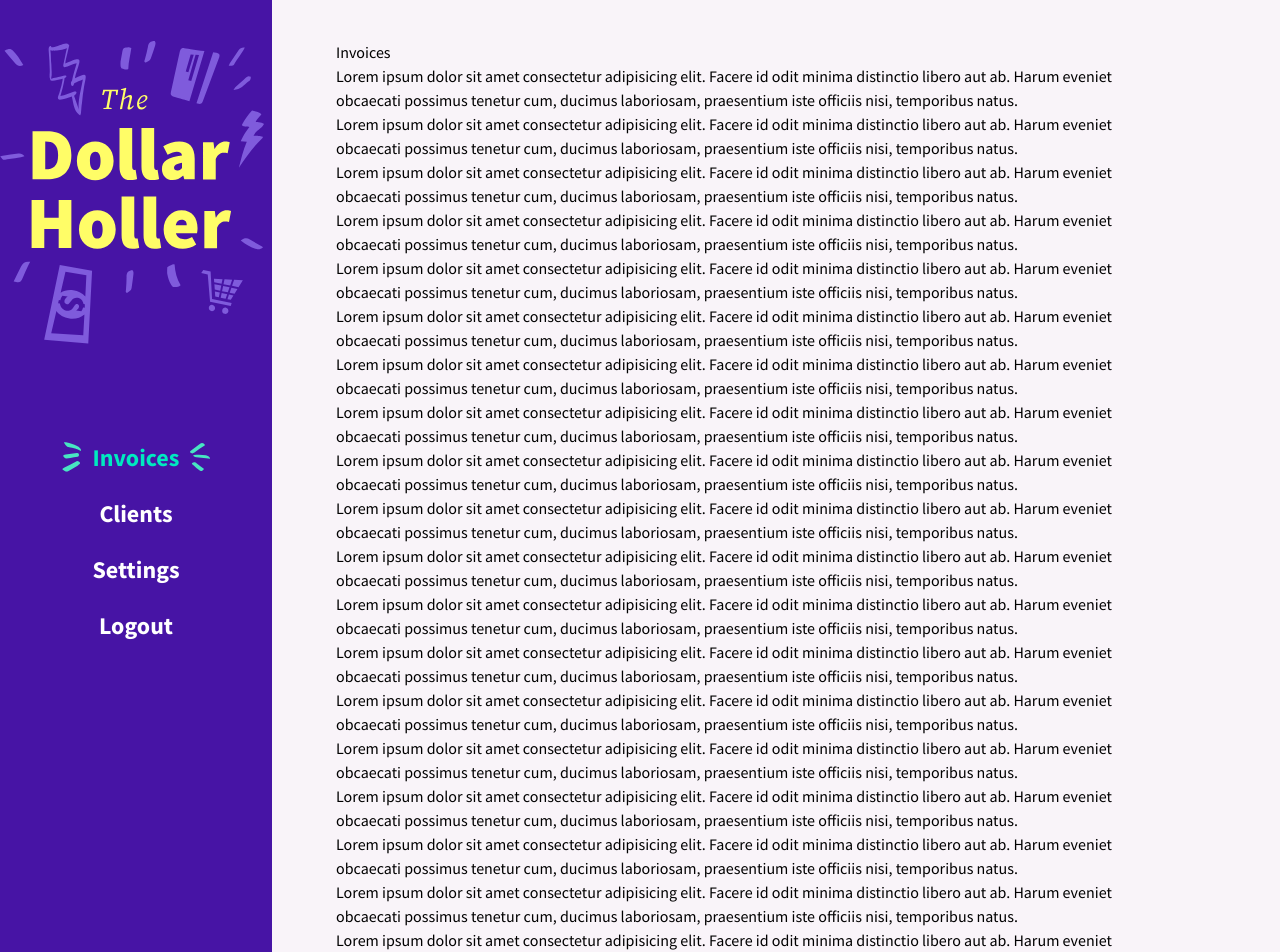
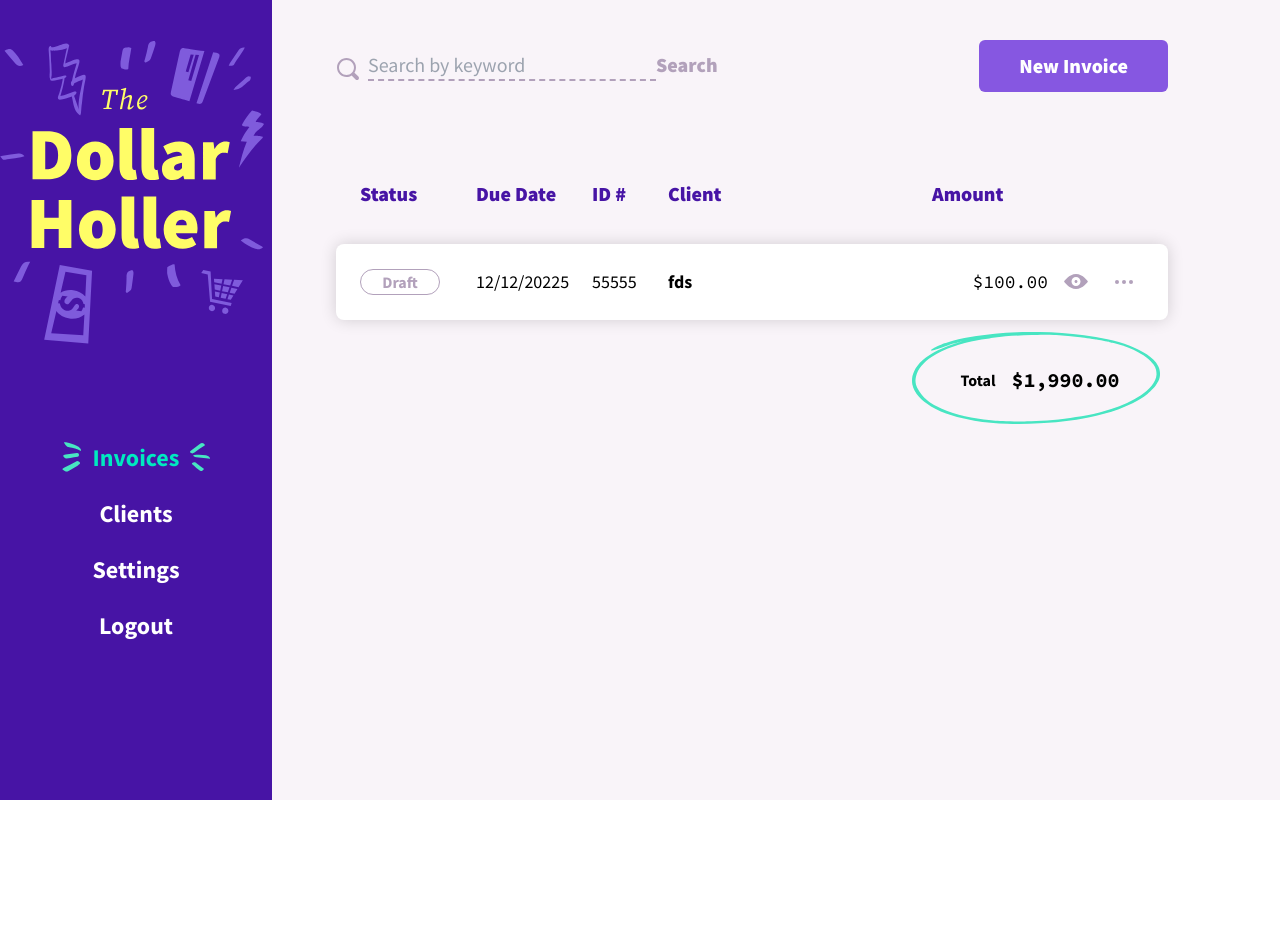
Before and after one commit to StanSkrivanek/dhsupa, a SvelteKit app: page /invoices in a window 1280 px wide. Shown: the top 952 px of the page. After the commit the page ends 800 px from the top, so only its background shows below. Built offline with nearby package versions, Linux system fonts and the light colour scheme.

Commit message:
Style Invoice table

```diff
--- a/src/app.css
+++ b/src/app.css
@@ -13,4 +13,13 @@
   }
 }
 @layer components {
+  .invoice-table {
+    @apply w-full grid grid-cols-invoiceTable gap-x-4  px-4  mb-3;
+  }
 }
+
+@layer utilities {
+	.center {
+		@apply flex items-center justify-center;
+	}
+}
--- /dev/null
+++ b/src/lib/components/CircledAmount.svelte
@@ -0,0 +1,9 @@
+<script lang="ts">
+	export let label: string;
+	export let amount: string;
+</script>
+
+<div class="min-h-24 min-w-64 center float-right bg-circle bg-no-repeat">
+	<div class="mr-4 font-sansSerif font-bold" >{label}</div>
+	<div class="font-mono font-bold text-xl ">{amount}</div>
+</div>
--- /dev/null
+++ b/src/lib/components/Search.svelte
@@ -0,0 +1,18 @@
+<script lang="ts">
+  import Magnifyglass from '$lib/components/Icon/Magnifyglass.svelte';
+  // come stuff here
+</script>
+
+<div class="relative flex w-full items-baseline">
+  <div class="mr-2 mt-auto text-pastelPurple">
+    <Magnifyglass />
+  </div>
+  <input
+    type="text"
+    name="search"
+    id=""
+    placeholder="Search by keyword"
+    class="w-72 border-b-2 border-dashed border-b-pastelPurple bg-transparent font-sansSerif text-xl text-black outline-none focus:border-solid focus:border-b-lavenderIndigo"
+  />
+  <button class="font-sansSerif text-xl font-black text-pastelPurple">Search</button>
+</div>
--- /dev/null
+++ b/src/lib/components/Tag.svelte
@@ -0,0 +1,29 @@
+<script lang="ts">
+	export let label: 'draft' | 'sent' | 'current' | 'late' | 'paid' = 'draft';
+	export let className: string = '';
+	// variable `className` allow us to add more tailwind styles
+</script>
+<div
+	class={`text-md w-20 rounded-full border-1 border-pastelPurple text-center font-sansSerif font-bold capitalize text-pastelPurple ${className}`}
+	class:inverted={label === 'draft'}
+	class:success={label === 'sent' || label === 'current'}
+	class:alert={label === 'late'}
+	class:archive={label === 'paid'}
+>
+	{label}
+</div>
+
+<style lang="postcss">
+	.inverted {
+		@apply border-pastelPurple text-pastelPurple;
+	}
+	.success {
+		@apply border-robinEggBlue bg-robinEggBlue text-blueGem;
+	}
+	.alert {
+		@apply border-scarlet bg-scarlet text-goldenFizz;
+	}
+	.archive {
+		@apply border-pastelPurple bg-pastelPurple text-white;
+	}
+</style>
--- a/src/routes/(dashboard)/invoices/+page.svelte
+++ b/src/routes/(dashboard)/invoices/+page.svelte
@@ -1,117 +1,99 @@
-Invoices
+<script lang="ts">
+  import Search from '$lib/components/Search.svelte';
+  import Eye from '$lib/components/Icon/Eye.svelte';
+  import ThreeDots from '$lib/components/Icon/ThreeDots.svelte';
+  import Tag from '$lib/components/Tag.svelte';
+  import CircledAmount from '$lib/components/CircledAmount.svelte';
+  // come stuff here
+</script>
 
-<p>
-  Lorem ipsum dolor sit amet consectetur adipisicing elit. Facere id odit minima distinctio libero
-  aut ab. Harum eveniet obcaecati possimus tenetur cum, ducimus laboriosam, praesentium iste
-  officiis nisi, temporibus natus.
-</p>
-<p>
-  Lorem ipsum dolor sit amet consectetur adipisicing elit. Facere id odit minima distinctio libero
-  aut ab. Harum eveniet obcaecati possimus tenetur cum, ducimus laboriosam, praesentium iste
-  officiis nisi, temporibus natus.
-</p>
-<p>
-  Lorem ipsum dolor sit amet consectetur adipisicing elit. Facere id odit minima distinctio libero
-  aut ab. Harum eveniet obcaecati possimus tenetur cum, ducimus laboriosam, praesentium iste
-  officiis nisi, temporibus natus.
-</p>
-<p>
-  Lorem ipsum dolor sit amet consectetur adipisicing elit. Facere id odit minima distinctio libero
-  aut ab. Harum eveniet obcaecati possimus tenetur cum, ducimus laboriosam, praesentium iste
-  officiis nisi, temporibus natus.
-</p>
-<p>
-  Lorem ipsum dolor sit amet consectetur adipisicing elit. Facere id odit minima distinctio libero
-  aut ab. Harum eveniet obcaecati possimus tenetur cum, ducimus laboriosam, praesentium iste
-  officiis nisi, temporibus natus.
-</p>
-<p>
-  Lorem ipsum dolor sit amet consectetur adipisicing elit. Facere id odit minima distinctio libero
-  aut ab. Harum eveniet obcaecati possimus tenetur cum, ducimus laboriosam, praesentium iste
-  officiis nisi, temporibus natus.
-</p>
-<p>
-  Lorem ipsum dolor sit amet consectetur adipisicing elit. Facere id odit minima distinctio libero
-  aut ab. Harum eveniet obcaecati possimus tenetur cum, ducimus laboriosam, praesentium iste
-  officiis nisi, temporibus natus.
-</p>
-<p>
-  Lorem ipsum dolor sit amet consectetur adipisicing elit. Facere id odit minima distinctio libero
-  aut ab. Harum eveniet obcaecati possimus tenetur cum, ducimus laboriosam, praesentium iste
-  officiis nisi, temporibus natus.
-</p>
-<p>
-  Lorem ipsum dolor sit amet consectetur adipisicing elit. Facere id odit minima distinctio libero
-  aut ab. Harum eveniet obcaecati possimus tenetur cum, ducimus laboriosam, praesentium iste
-  officiis nisi, temporibus natus.
-</p>
-<p>
-  Lorem ipsum dolor sit amet consectetur adipisicing elit. Facere id odit minima distinctio libero
-  aut ab. Harum eveniet obcaecati possimus tenetur cum, ducimus laboriosam, praesentium iste
-  officiis nisi, temporibus natus.
-</p>
-<p>
-  Lorem ipsum dolor sit amet consectetur adipisicing elit. Facere id odit minima distinctio libero
-  aut ab. Harum eveniet obcaecati possimus tenetur cum, ducimus laboriosam, praesentium iste
-  officiis nisi, temporibus natus.
-</p>
-<p>
-  Lorem ipsum dolor sit amet consectetur adipisicing elit. Facere id odit minima distinctio libero
-  aut ab. Harum eveniet obcaecati possimus tenetur cum, ducimus laboriosam, praesentium iste
-  officiis nisi, temporibus natus.
-</p>
-<p>
-  Lorem ipsum dolor sit amet consectetur adipisicing elit. Facere id odit minima distinctio libero
-  aut ab. Harum eveniet obcaecati possimus tenetur cum, ducimus laboriosam, praesentium iste
-  officiis nisi, temporibus natus.
-</p>
-<p>
-  Lorem ipsum dolor sit amet consectetur adipisicing elit. Facere id odit minima distinctio libero
-  aut ab. Harum eveniet obcaecati possimus tenetur cum, ducimus laboriosam, praesentium iste
-  officiis nisi, temporibus natus.
-</p>
-<p>
-  Lorem ipsum dolor sit amet consectetur adipisicing elit. Facere id odit minima distinctio libero
-  aut ab. Harum eveniet obcaecati possimus tenetur cum, ducimus laboriosam, praesentium iste
-  officiis nisi, temporibus natus.
-</p>
-<p>
-  Lorem ipsum dolor sit amet consectetur adipisicing elit. Facere id odit minima distinctio libero
-  aut ab. Harum eveniet obcaecati possimus tenetur cum, ducimus laboriosam, praesentium iste
-  officiis nisi, temporibus natus.
-</p>
-<p>
-  Lorem ipsum dolor sit amet consectetur adipisicing elit. Facere id odit minima distinctio libero
-  aut ab. Harum eveniet obcaecati possimus tenetur cum, ducimus laboriosam, praesentium iste
-  officiis nisi, temporibus natus.
-</p>
-<p>
-  Lorem ipsum dolor sit amet consectetur adipisicing elit. Facere id odit minima distinctio libero
-  aut ab. Harum eveniet obcaecati possimus tenetur cum, ducimus laboriosam, praesentium iste
-  officiis nisi, temporibus natus.
-</p>
-<p>
-  Lorem ipsum dolor sit amet consectetur adipisicing elit. Facere id odit minima distinctio libero
-  aut ab. Harum eveniet obcaecati possimus tenetur cum, ducimus laboriosam, praesentium iste
-  officiis nisi, temporibus natus.
-</p>
-<p>
-  Lorem ipsum dolor sit amet consectetur adipisicing elit. Facere id odit minima distinctio libero
-  aut ab. Harum eveniet obcaecati possimus tenetur cum, ducimus laboriosam, praesentium iste
-  officiis nisi, temporibus natus.
-</p>
-<p>
-  Lorem ipsum dolor sit amet consectetur adipisicing elit. Facere id odit minima distinctio libero
-  aut ab. Harum eveniet obcaecati possimus tenetur cum, ducimus laboriosam, praesentium iste
-  officiis nisi, temporibus natus.
-</p>
-<p>
-  Lorem ipsum dolor sit amet consectetur adipisicing elit. Facere id odit minima distinctio libero
-  aut ab. Harum eveniet obcaecati possimus tenetur cum, ducimus laboriosam, praesentium iste
-  officiis nisi, temporibus natus.
-</p>
-<p>
-  Lorem ipsum dolor sit amet consectetur adipisicing elit. Facere id odit minima distinctio libero
-  aut ab. Harum eveniet obcaecati possimus tenetur cum, ducimus laboriosam, praesentium iste
-  officiis nisi, temporibus natus.
-</p>
+<svelte:head>
+  <title>Invoices</title>
+</svelte:head>
+
+<div
+  class="mb-7 flex flex-col-reverse items-start justify-between gap-y-6 md:flex-row md:items-center lg:mb-16"
+>
+  <Search />
+  <div>
+    <button
+      class="relative translate-y-0 whitespace-nowrap rounded-md bg-lavenderIndigo px-5 py-2 font-sansSerif text-base font-black text-white shadow-colored transition-all duration-300 ease-in-out hover:-translate-y-0.5 hover:shadow-coloredHover lg:px-10 lg:py-3 lg:text-xl"
+    >
+      New Invoice</button
+    >
+  </div>
+</div>
+
+<!-- list of invoices -->
+<div>
+  <!-- header -->
+  <div class="table-header invoice-table text-daisyBush lg:grid lg:p-6">
+    <h3>Status</h3>
+    <h3>Due Date</h3>
+    <h3>ID #</h3>
+    <h3>Client</h3>
+    <h3>Amount</h3>
+    <div />
+    <div />
+  </div>
+
+  <!-- list of invioces -->
+  <div
+    class="invoice-table mb-3 grid grid-cols-invoiceTableMobile items-center gap-x-4 rounded-lg bg-white px-4 py-6 shadow-tableRow lg:grid-cols-invoiceTable lg:p-6"
+  >
+    <div class="status"><Tag className="ml-auto lg:ml-0" label="draft" /></div>
+    <div class="dueDate text-sm lg:text-lg">12/12/20225</div>
+    <div class="invoiceNr text-sm lg:text-lg">55555</div>
+    <div class="client text-base font-bold lg:text-lg">fds</div>
+    <div class="amount text-right font-mono text-sm lg:text-lg">$100.00</div>
+    <div class="vievBtn hidden lg:block ">
+      <a href="/" class=" text-pastelPurple hover:text-daisyBush"><Eye /></a>
+    </div>
+    <div class="moreBtn hidden lg:block">
+      <button class="center text-pastelPurple hover:text-daisyBush"><ThreeDots /></button>
+    </div>
+  </div>
+  <CircledAmount label="Total" amount="$1,990.00" />
+</div>
+
+<style lang="postcss">
+  .table-header h3 {
+    @apply font-sansSerif text-xl font-black leading-snug;
+  }
+
+  .invoice-row {
+    grid-template-areas:
+      'invoiceNr invoiceNr'
+      'client amount'
+      'dueDate status';
+  }
+  @media (min-width: 1024px) {
+    .invoice-row {
+      grid-template-areas: 'status dueDate invoiceNr client amount viewBtn moreBtn';
+    }
+  }
+  .invoice-row .status {
+    grid-area: status;
+  }
+  .invoice-row .dueDate {
+    grid-area: dueDate;
+  }
+  .invoice-row .invoiceNr {
+    grid-area: invoiceNr;
+  }
+  .invoice-row .client {
+    grid-area: client;
+  }
+  .invoice-row .amount {
+    grid-area: amount;
+  }
+  .invoice-row .viewBtn {
+    grid-area: viewBtn;
+  }
+  .invoice-row .moreBtn {
+    grid-area: moreBtn;
+  }
+  /* .invoice-row .viewBtn, .invoice-row .moreBtn{
+		@apply text-center;
+	} */
+</style>
--- a/tailwind.config.cjs
+++ b/tailwind.config.cjs
@@ -8,8 +8,23 @@ module.exports = {
       handwriting: ['Kalam', 'cursive']
     },
     extend: {
+      borderWidth: {
+        // 0: '0',
+        1: '1px'
+        // 2: '2px',
+        // 4: '4px',
+      },
+      boxShadow: {
+        colored: '0 7px 16px rgba(127, 91, 220, 0.002)',
+        coloredHover: '0 16px 25px rgba(127, 91, 220, 0.3)',
+        tableRow: '0px 0px 16px rgba(0, 0, 0, 0.16)',
+        '3xl': '0 35px 60px -15px rgba(0, 0, 0, 0.3)',
+        '4xl': '0 50px 100px -20px rgba(0, 0, 0, 0.25)',
+        '5xl': '0 75px 150px -25px rgba(0, 0, 0, 0.2)',
+        '6xl': '0 100px 200px -30px rgba(0, 0, 0, 0.15)'
+      },
       colors: {
-        lavenderIndigo: '#8657e1',
+        lavenderIndigo: '#8657E1',
         daisyBush: '#4714a5',
         goldenFizz: '#feff40',
         whisper: '#f9f4f9',
@@ -25,10 +40,22 @@ module.exports = {
         caribbeanGreen: '#00ca9e',
         fog: '#decaec'
       },
-
+      gridTemplateColumns: {
+        invoiceTable: '100px 100px 60px 1fr 116px 32px 32px',
+        invoiceTableMobile: '1fr 90px'
+      },
+      minHeight: {
+        24: '6rem'
+      },
+      minWidth: {
+        64: '16rem'
+      },
       zIndex: {
-        navBarToggle: 91,
-        navBar: 90
+        navBarToggle: '91',
+        navBar: '90'
+      },
+      backgroundImage: {
+        circle: "url('/images/svg/hand-circle.svg')"
       }
     },
     plugins: []
```
